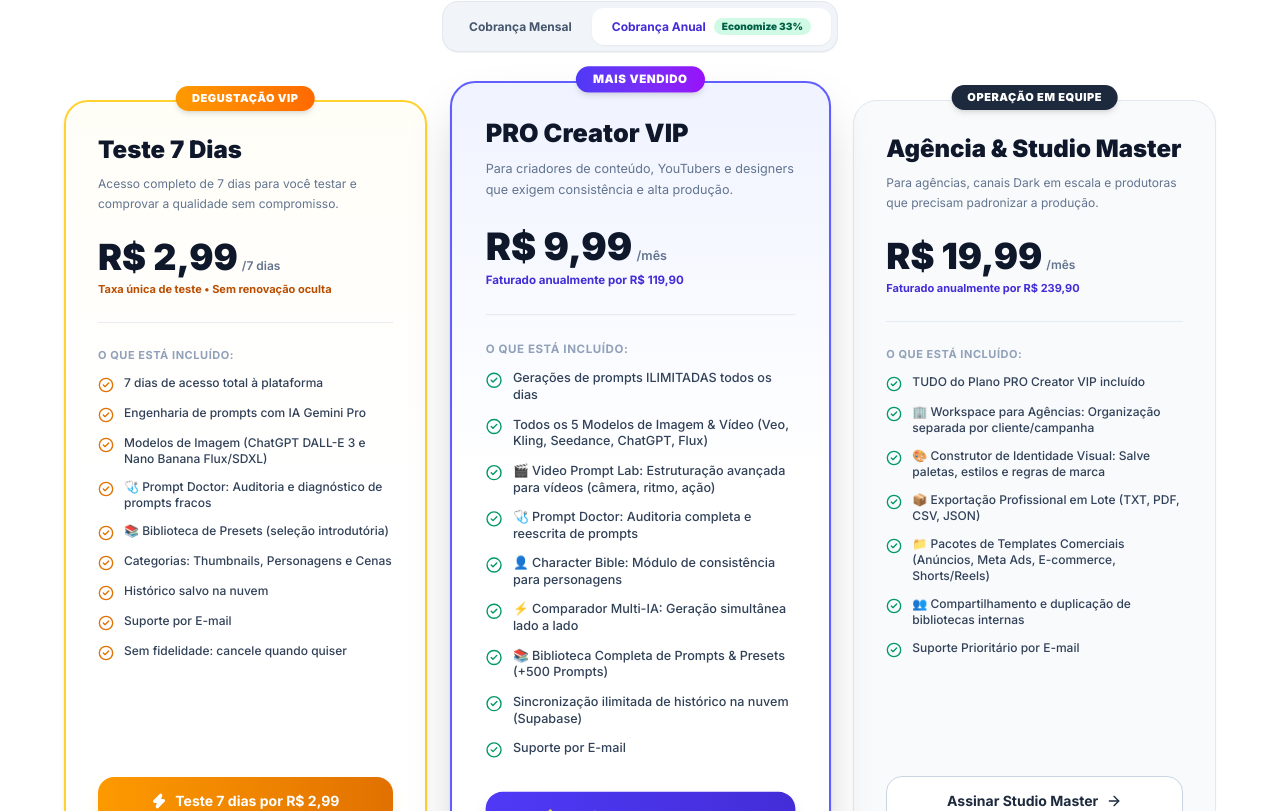
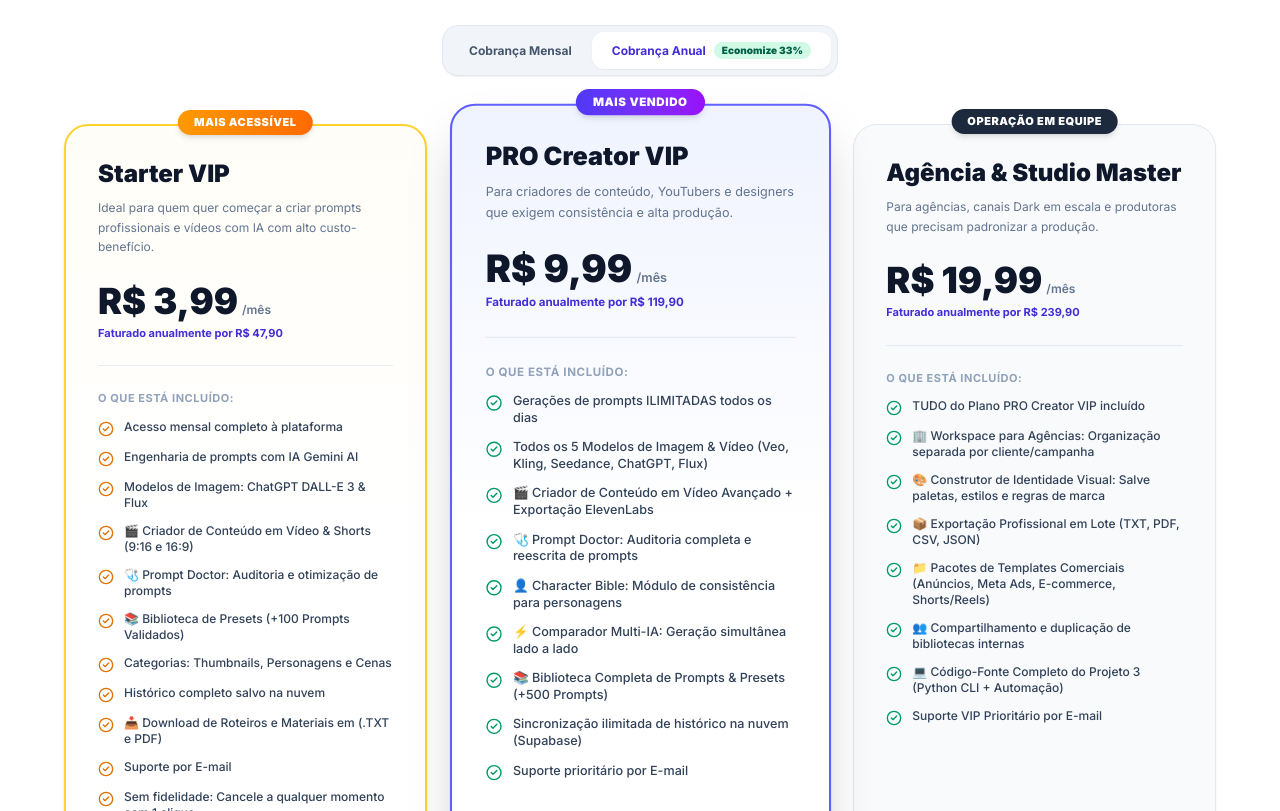
Before and after one commit to inovagratis-ctrl/nucleovip-studio-prompt, a React (Vite) app: page / in a window 1280 px wide. Shown: the part 5629-6440 px from the top of the page. Built offline with nearby package versions, Linux system fonts and the light colour scheme; no server answers.

Commit message:
feat(pricing): update entry plan to Starter VIP at R$ 5,99/month with enhanced monthly perks and Kiwify checkout integration

```diff
--- a/src/components/app/MembersHub.tsx
+++ b/src/components/app/MembersHub.tsx
@@ -25,7 +25,7 @@
     fileFormat: 'PDF',
     downloadSize: '1.4 MB',
     iconName: 'BookOpen',
-    badge: 'Incluso no Teste',
+    badge: 'Starter VIP',
     previewContent: `GUIA RÁPIDO DE ENGENHARIA DE PROMPTS — NÚCLEO VIP
 1. A Fórmula de 5 Elementos: [Sujeito] + [Ação/Pose] + [Ambiente & Atmosfera] + [Iluminação] + [Câmera & Estilo Técnico].
 2. Como evitar dedos extras e aberrações visuais.
@@ -45,7 +45,7 @@
     fileFormat: 'TXT',
     downloadSize: '45 KB',
     iconName: 'FileText',
-    badge: 'Incluso no Teste',
+    badge: 'Starter VIP',
     previewContent: `PACK 50 PROMPTS VALIDADOS:
 01. High CTR YouTube Thumbnail - Shocked man pointing at glowing futuristic cube, dramatic rim lighting, 8k.
 02. Cinematic Medieval Castle at sunset, fog rolling over hills, 35mm cine lens.
@@ -66,7 +66,7 @@
     fileFormat: 'PDF',
     downloadSize: '820 KB',
     iconName: 'CheckCircle2',
-    badge: 'Incluso no Teste',
+    badge: 'Starter VIP',
     previewContent: `CHECKLIST DE OURO PARA PROMPTS:
 [ ] 1. Sujeito principal definido com clareza (sem termos vagos)?
 [ ] 2. Tipo de lente e enquadramento especificados (ex: 35mm, 85mm portrait, wide shot)?
--- a/src/components/app/UpgradeModal.tsx
+++ b/src/components/app/UpgradeModal.tsx
@@ -13,7 +13,7 @@
   isOpen,
   onClose,
   reasonTitle = 'Desbloqueie o Poder Total do Núcleo VIP — Studio Prompt Pro',
-  reasonDescription = 'Escolha o plano ideal para você criar prompts profissionais sem limites para imagens e vídeos.',
+  reasonDescription = 'Escolha o plano ideal para você criar prompts profissionais e vídeos com IA.',
 }) => {
   const [billingCycle, setBillingCycle] = useState<'monthly' | 'yearly'>('yearly');
   const [selectedPlanId, setSelectedPlanId] = useState<'trial' | 'pro' | 'agency'>('pro');
@@ -21,11 +21,8 @@
   if (!isOpen) return null;
 
   const currentPlan = PLANS_CONFIG.find((p) => p.id === selectedPlanId) || PLANS_CONFIG[1];
-  const isTrial = selectedPlanId === 'trial';
 
-  const price = isTrial
-    ? '2,99'
-    : billingCycle === 'monthly'
+  const price = billingCycle === 'monthly'
     ? currentPlan.monthlyPrice.toFixed(2).replace('.', ',')
     : (currentPlan.yearlyPrice / 12).toFixed(2).replace('.', ',');
 
@@ -100,7 +97,7 @@
 
           {/* 3 Plan Cards Selector */}
           <div className="grid grid-cols-1 sm:grid-cols-3 gap-3">
-            {/* TRIAL */}
+            {/* STARTER */}
             <div
               onClick={() => setSelectedPlanId('trial')}
               className={`p-4 rounded-2xl border transition-all cursor-pointer flex flex-col justify-between ${
@@ -111,16 +108,18 @@
             >
               <div>
                 <div className="flex items-center justify-between">
-                  <span className="font-bold text-slate-900 text-xs">Teste 7 Dias</span>
+                  <span className="font-bold text-slate-900 text-xs">Starter VIP</span>
                   <span className="text-[9px] font-black px-1.5 py-0.5 rounded bg-amber-100 text-amber-800">
-                    Degustação
+                    Econômico
                   </span>
                 </div>
                 <div className="mt-2">
-                  <span className="text-xl font-black text-slate-900">R$ 2,99</span>
-                  <span className="text-[10px] text-slate-500 font-medium"> /7 dias</span>
+                  <span className="text-xl font-black text-slate-900">
+                    R$ {billingCycle === 'monthly' ? '5,99' : '3,99'}
+                  </span>
+                  <span className="text-[10px] text-slate-500 font-medium"> /mês</span>
                 </div>
-                <p className="text-[11px] text-slate-500 mt-1">Taxa simbólica de teste.</p>
+                <p className="text-[11px] text-slate-500 mt-1">Acesso inicial completo.</p>
               </div>
             </div>
 
@@ -172,7 +171,7 @@
                   </span>
                   <span className="text-[10px] text-slate-500 font-medium"> /mês</span>
                 </div>
-                <p className="text-[11px] text-slate-500 mt-1">Packs Bônus + Canais Dark.</p>
+                <p className="text-[11px] text-slate-500 mt-1">Packs Bônus + Código-Fonte.</p>
               </div>
             </div>
           </div>
@@ -201,9 +200,7 @@
             >
               <Zap className="w-5 h-5 text-amber-300 fill-amber-300" />
               <span>
-                {isTrial
-                  ? 'Ativar Teste 7 Dias (R$ 2,99)'
-                  : `Assinar Agora (${billingCycle === 'monthly' ? `R$ ${price}/mês` : `R$ ${currentPlan.yearlyPrice.toFixed(2).replace('.', ',')}/ano`})`}
+                Assinar {currentPlan.name} ({billingCycle === 'monthly' ? `R$ ${price}/mês` : `R$ ${currentPlan.yearlyPrice.toFixed(2).replace('.', ',')}/ano`})
               </span>
               <ArrowRight className="w-5 h-5" />
             </button>
@@ -214,7 +211,7 @@
                 Garantia incondicional de 7 dias
               </span>
               <span>•</span>
-              <span>Cancele quando quiser</span>
+              <span>Cancele quando quiser com 1 clique</span>
             </div>
           </div>
         </div>
--- a/src/components/landing/PricingSection.tsx
+++ b/src/components/landing/PricingSection.tsx
@@ -14,7 +14,6 @@
     if (checkoutUrl && !checkoutUrl.includes('exemplo-')) {
       window.open(checkoutUrl, '_blank');
     } else {
-      // Se ainda não tiver URL configurada, abre signup ou redireciona
       if (checkoutUrl) {
         window.open(checkoutUrl, '_blank');
       } else {
@@ -35,7 +34,7 @@
             Invista no seu poder criativo com IA
           </h2>
           <p className="text-slate-600 text-sm sm:text-base">
-            Escolha o plano ideal para suas produções. Cancele a qualquer momento com garantia incondicional.
+            Escolha o plano ideal para suas produções. Acesso imediato e cancelamento a qualquer momento com garantia incondicional.
           </p>
 
           {/* Billing Switcher */}
@@ -74,10 +73,8 @@
         <div className="grid grid-cols-1 lg:grid-cols-3 gap-8 items-stretch max-w-6xl mx-auto">
           {PLANS_CONFIG.map((plan) => {
             const isPro = plan.id === 'pro';
-            const isTrial = plan.id === 'trial';
-            const price = isTrial
-              ? '2,99'
-              : billingCycle === 'monthly'
+            const isStarter = plan.id === 'trial';
+            const price = billingCycle === 'monthly'
               ? plan.monthlyPrice.toFixed(2).replace('.', ',')
               : (plan.yearlyPrice / 12).toFixed(2).replace('.', ',');
 
@@ -87,7 +84,7 @@
                 className={`rounded-3xl p-8 flex flex-col justify-between transition-all duration-300 relative ${
                   isPro
                     ? 'bg-gradient-to-b from-indigo-50/90 via-white to-white border-2 border-indigo-500 shadow-2xl scale-100 lg:scale-105 z-10'
-                    : isTrial
+                    : isStarter
                     ? 'bg-gradient-to-b from-amber-50/40 via-white to-white border-2 border-amber-300 shadow-md'
                     : 'bg-slate-50 border border-slate-200 shadow-xs hover:border-slate-300 hover:shadow-md'
                 }`}
@@ -97,7 +94,7 @@
                   <div className={`absolute -top-4 left-1/2 -translate-x-1/2 px-4 py-1 rounded-full text-white text-[11px] font-black uppercase tracking-wider shadow-md ${
                     isPro
                       ? 'bg-gradient-to-r from-indigo-600 to-purple-600'
-                      : isTrial
+                      : isStarter
                       ? 'bg-gradient-to-r from-amber-500 to-orange-500'
                       : 'bg-slate-800'
                   }`}>
@@ -121,17 +118,16 @@
                         R$ {price}
                       </span>
                       <span className="text-xs font-semibold text-slate-500">
-                        {isTrial ? ' /7 dias' : '/mês'}
+                        /mês
                       </span>
                     </div>
-                    {!isTrial && billingCycle === 'yearly' && plan.yearlyPrice > 0 && (
+                    {billingCycle === 'yearly' && plan.yearlyPrice > 0 ? (
                       <p className="text-[11px] font-bold text-indigo-700 mt-1">
                         Faturado anualmente por R$ {plan.yearlyPrice.toFixed(2).replace('.', ',')}
                       </p>
-                    )}
-                    {isTrial && (
-                      <p className="text-[11px] font-bold text-amber-700 mt-1">
-                        Taxa única de teste • Sem renovação oculta
+                    ) : (
+                      <p className="text-[11px] font-bold text-slate-500 mt-1">
+                        Cobrança mensal sem fidelidade
                       </p>
                     )}
                   </div>
@@ -144,7 +140,7 @@
                     {plan.features.map((feat, idx) => (
                       <div key={idx} className="flex items-start gap-2.5 text-xs text-slate-700 font-medium">
                         <CheckCircle2 className={`w-4 h-4 shrink-0 mt-0.5 ${
-                          isTrial ? 'text-amber-600' : 'text-emerald-600'
+                          isStarter ? 'text-amber-600' : 'text-emerald-600'
                         }`} />
                         <span>{feat}</span>
                       </div>
@@ -160,15 +156,15 @@
                     className={`w-full py-3.5 px-4 rounded-2xl font-bold text-sm transition-all flex items-center justify-center gap-2 cursor-pointer ${
                       isPro
                         ? 'bg-gradient-to-r from-indigo-600 to-indigo-700 hover:from-indigo-500 hover:to-indigo-600 text-white shadow-lg shadow-indigo-500/25'
-                        : isTrial
+                        : isStarter
                         ? 'bg-gradient-to-r from-amber-500 to-amber-600 hover:from-amber-400 hover:to-amber-500 text-white shadow-lg shadow-amber-500/20'
                         : 'bg-white hover:bg-slate-100 text-slate-800 border border-slate-300'
                     }`}
                   >
-                    {isTrial ? (
+                    {isStarter ? (
                       <>
                         <Zap className="w-4 h-4 text-white fill-white" />
-                        <span>Teste 7 dias por R$ 2,99</span>
+                        <span>Assinar Starter VIP (R$ {price}/mês)</span>
                       </>
                     ) : isPro ? (
                       <>
@@ -188,13 +184,13 @@
           })}
         </div>
 
-        {/* Transparency Box (Manus.ai Spec) */}
+        {/* Transparency Box */}
         <div className="mt-12 max-w-3xl mx-auto p-6 rounded-3xl bg-slate-50 border border-slate-200 text-center space-y-2">
           <h4 className="text-xs font-bold uppercase tracking-wider text-slate-700">
-            Transparência & Condições do Teste de 7 Dias:
+            Transparência & Condições de Assinatura:
           </h4>
           <p className="text-xs text-slate-600 leading-relaxed">
-            Experimente o Studio Prompt Pro por apenas <strong>R$ 2,99</strong> e crie prompts adaptados para imagens, personagens, cenas e vídeos. Após os 7 dias, a assinatura será renovada automaticamente pelo plano escolhido no valor de <strong>R$ 14,99/mês</strong> (PRO) ou <strong>R$ 29,99/mês</strong> (Studio Master). Você pode cancelar a qualquer momento antes da renovação na sua área de conta com apenas 1 clique.
+            Tenha acesso completo ao Studio Prompt Pro a partir de apenas <strong>R$ 5,99/mês</strong>. Sem multas, sem taxas ocultas e com total liberdade para cancelar a qualquer momento diretamente pelo painel com apenas 1 clique.
           </p>
         </div>
 
@@ -205,9 +201,9 @@
             Pagamento 100% Seguro e Criptografado
           </span>
           <span>•</span>
-          <span>Garantia de 7 dias ou seu dinheiro de volta</span>
+          <span>Garantia incondicional de 7 dias</span>
           <span>•</span>
-          <span>Acesso imediato após o pagamento</span>
+          <span>Acesso imediato liberado após o pagamento</span>
         </div>
       </div>
     </section>
--- a/src/config/plans.ts
+++ b/src/config/plans.ts
@@ -1,4 +1,4 @@
-export const TRIAL_DAYS = 7;
+export const TRIAL_DAYS = 30;
 
 export interface PlanPricing {
   id: 'trial' | 'pro' | 'agency' | 'free';
@@ -16,24 +16,26 @@
 export const PLANS_CONFIG: PlanPricing[] = [
   {
     id: 'trial',
-    name: 'Teste 7 Dias',
-    badge: 'Degustação VIP',
-    description: 'Acesso completo de 7 dias para você testar e comprovar a qualidade sem compromisso.',
-    monthlyPrice: 2.99,
-    yearlyPrice: 2.99,
+    name: 'Starter VIP',
+    badge: 'Mais Acessível',
+    description: 'Ideal para quem quer começar a criar prompts profissionais e vídeos com IA com alto custo-benefício.',
+    monthlyPrice: 5.99,
+    yearlyPrice: 47.90, // ~R$ 3,99/mês
     features: [
-      '7 dias de acesso total à plataforma',
-      'Engenharia de prompts com IA Gemini Pro',
-      'Modelos de Imagem (ChatGPT DALL-E 3 e Nano Banana Flux/SDXL)',
-      '🩺 Prompt Doctor: Auditoria e diagnóstico de prompts fracos',
-      '📚 Biblioteca de Presets (seleção introdutória)',
+      'Acesso mensal completo à plataforma',
+      'Engenharia de prompts com IA Gemini AI',
+      'Modelos de Imagem: ChatGPT DALL-E 3 & Flux',
+      '🎬 Criador de Conteúdo em Vídeo & Shorts (9:16 e 16:9)',
+      '🩺 Prompt Doctor: Auditoria e otimização de prompts',
+      '📚 Biblioteca de Presets (+100 Prompts Validados)',
       'Categorias: Thumbnails, Personagens e Cenas',
-      'Histórico salvo na nuvem',
+      'Histórico completo salvo na nuvem',
+      '📥 Download de Roteiros e Materiais em (.TXT e PDF)',
       'Suporte por E-mail',
-      'Sem fidelidade: cancele quando quiser',
+      'Sem fidelidade: Cancele a qualquer momento com 1 clique',
     ],
-    checkoutUrlMonthly: import.meta.env.VITE_CHECKOUT_TRIAL || 'https://pay.kiwify.com.br/exemplo-trial-7dias',
-    checkoutUrlYearly: import.meta.env.VITE_CHECKOUT_TRIAL || 'https://pay.kiwify.com.br/exemplo-trial-7dias',
+    checkoutUrlMonthly: import.meta.env.VITE_CHECKOUT_TRIAL || 'https://kiwify.app/6bQUedT',
+    checkoutUrlYearly: import.meta.env.VITE_CHECKOUT_TRIAL || 'https://kiwify.app/6bQUedT',
   },
   {
     id: 'pro',
@@ -46,13 +48,13 @@
     features: [
       'Gerações de prompts ILIMITADAS todos os dias',
       'Todos os 5 Modelos de Imagem & Vídeo (Veo, Kling, Seedance, ChatGPT, Flux)',
-      '🎬 Video Prompt Lab: Estruturação avançada para vídeos (câmera, ritmo, ação)',
+      '🎬 Criador de Conteúdo em Vídeo Avançado + Exportação ElevenLabs',
       '🩺 Prompt Doctor: Auditoria completa e reescrita de prompts',
       '👤 Character Bible: Módulo de consistência para personagens',
       '⚡ Comparador Multi-IA: Geração simultânea lado a lado',
       '📚 Biblioteca Completa de Prompts & Presets (+500 Prompts)',
       'Sincronização ilimitada de histórico na nuvem (Supabase)',
-      'Suporte por E-mail',
+      'Suporte prioritário por E-mail',
     ],
     checkoutUrlMonthly: import.meta.env.VITE_CHECKOUT_PRO_MONTHLY || 'https://pay.kiwify.com.br/exemplo-pro-mensal',
     checkoutUrlYearly: import.meta.env.VITE_CHECKOUT_PRO_YEARLY || 'https://pay.kiwify.com.br/exemplo-pro-anual',
@@ -71,7 +73,8 @@
       '📦 Exportação Profissional em Lote (TXT, PDF, CSV, JSON)',
       '📁 Pacotes de Templates Comerciais (Anúncios, Meta Ads, E-commerce, Shorts/Reels)',
       '👥 Compartilhamento e duplicação de bibliotecas internas',
-      'Suporte Prioritário por E-mail',
+      '💻 Código-Fonte Completo do Projeto 3 (Python CLI + Automação)',
+      'Suporte VIP Prioritário por E-mail',
     ],
     checkoutUrlMonthly: import.meta.env.VITE_CHECKOUT_AGENCY_MONTHLY || 'https://pay.kiwify.com.br/exemplo-agency-mensal',
     checkoutUrlYearly: import.meta.env.VITE_CHECKOUT_AGENCY_YEARLY || 'https://pay.kiwify.com.br/exemplo-agency-anual',
```
